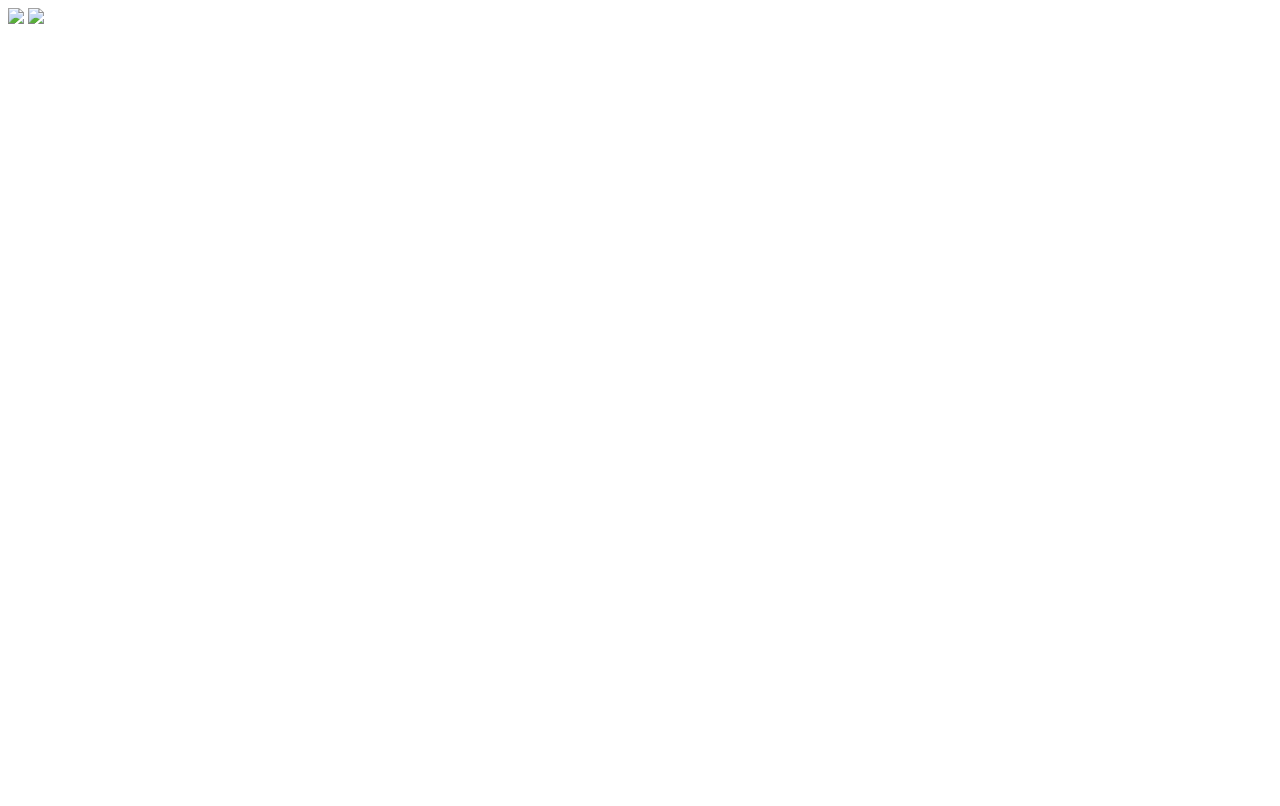
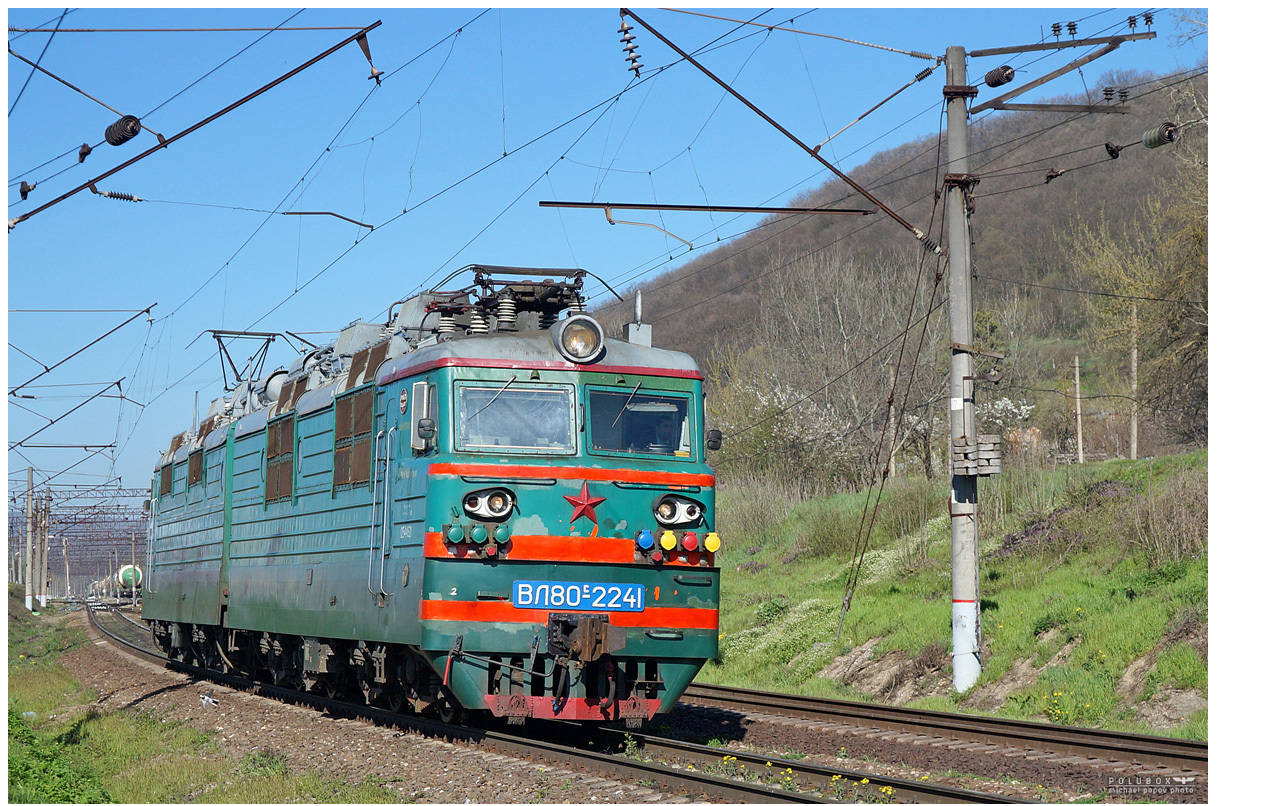
Before and after one commit to AndrewOrlovetskij/University_lab1, a plain HTML site: page git practice 1/index.html in a window 1280 px wide. Shown: the top 806 px of the page. Drawn offline with Linux system fonts and the light colour scheme.

Commit message:
Change index file

```diff
--- a/git practice 1/index.html
+++ b/git practice 1/index.html
@@ -6,7 +6,7 @@
     <title>Document</title>
 </head>
 <body>
-    <img src="./images/Вл-80с.jpg" />
-    <img src="./images/Вл-80с2.jpg" />
+    <img src="./images/Вл-80с3.jpg" />
+    <img src="./images/Вл-80с4.jpg" />
 </body>
 </html>
```
